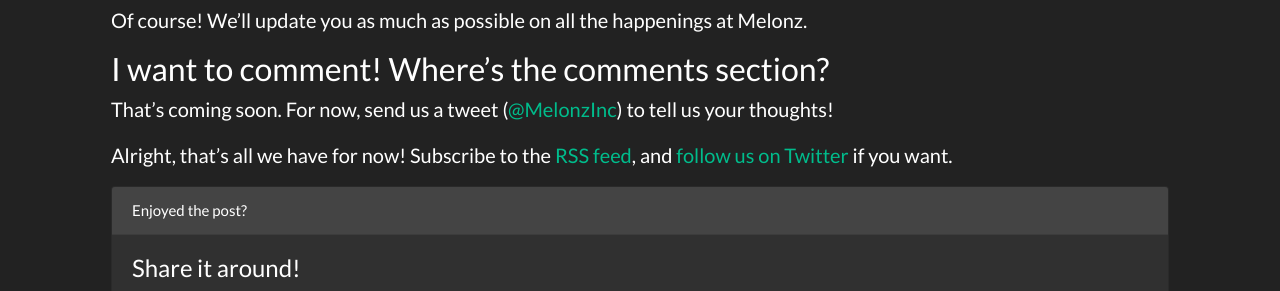
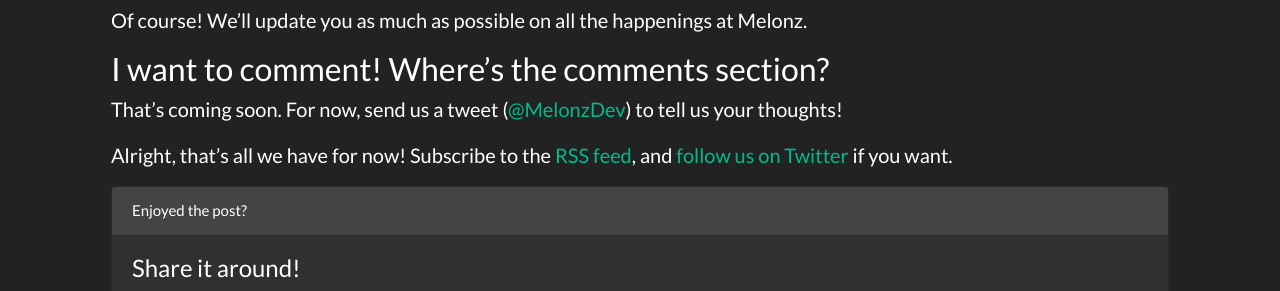
Before and after one commit to Melonz/old-blog, a Jekyll site: the page built from _posts/2017-07-09-Melonz-fancy-new-blog.md, in a window 1280 px wide and 1380 px high. Shown: the part 634-925 px from the top of the window. Built offline with Jekyll 4.4.1, drawn with Linux system fonts in a browser that asks for light colours; nearby versions of some CDN libraries; comment, search, counter and statistics services are not loaded.

Commit message:
Update Twitter links to new handle (@MelonzDev)

```diff
--- a/_includes/foot.html
+++ b/_includes/foot.html
@@ -35,7 +35,7 @@
                 </div>
                 <ul class="nav">
                     <li class="nav-item"><a href="https://www.facebook.com/melonzinc" class="nav-link pl-0" data-toggle="tooltip" data-placement="top" title="Facebook"><i class="fa fa-facebook fa-lg"></i></a></li>
-                    <li class="nav-item"><a href="https://twitter.com/melonzinc" class="nav-link" data-toggle="tooltip" data-placement="top" title="Twitter"><i class="fa fa-twitter fa-lg"></i></a></li>
+                    <li class="nav-item"><a href="https://twitter.com/melonzdev" class="nav-link" data-toggle="tooltip" data-placement="top" title="Twitter"><i class="fa fa-twitter fa-lg"></i></a></li>
                     <li class="nav-item"><a href="https://github.com/Melonz" class="nav-link" data-toggle="tooltip" data-placement="top" title="GitHub"><i class="fa fa-github fa-lg"></i></a></li>
 					<li class="nav-item"><a href="https://melonz.tumblr.com" class="nav-link" data-toggle="tooltip" data-placement="top" title="Our old Tumblr blog"><i class="fa fa-tumblr fa-lg" aria-hidden="true"></i></a></li>
                 </ul>
--- a/_includes/head.html
+++ b/_includes/head.html
@@ -19,7 +19,7 @@
       <meta name="twitter:image" content="https://blog.melonz.nl/img/posts/{{ page.image }}" />
     {% else %}
       <meta name="twitter:card" content="summary" />
-      <meta name="twitter:site" content="@melonzinc" />
+      <meta name="twitter:site" content="@melonzdev" />
       <meta name="twitter:title" content="{{ page.title | escape }} - {{ site.title | escape }}" />
       <meta name="twitter:description" content="{% if page.description %}{{ page.description | escape }}{% else %}{{ page.title | escape }}{% endif %}" />
 	{% endif %}
--- a/_posts/2017-07-09-Melonz-fancy-new-blog.md
+++ b/_posts/2017-07-09-Melonz-fancy-new-blog.md
@@ -27,6 +27,6 @@
 Of course! We'll update you as much as possible on all the happenings at Melonz.
 
 ### I want to comment! Where's the comments section?
-That's coming soon. For now, send us a tweet ([@MelonzInc](https://twitter.com/melonzinc)) to tell us your thoughts!
+That's coming soon. For now, send us a tweet ([@MelonzDev](https://twitter.com/melonzdev)) to tell us your thoughts!
 
 Alright, that's all we have for now! Subscribe to the [RSS feed](/feed.xml), and [follow us on Twitter](https://twitter.com/melonzinc) if you want.
```
